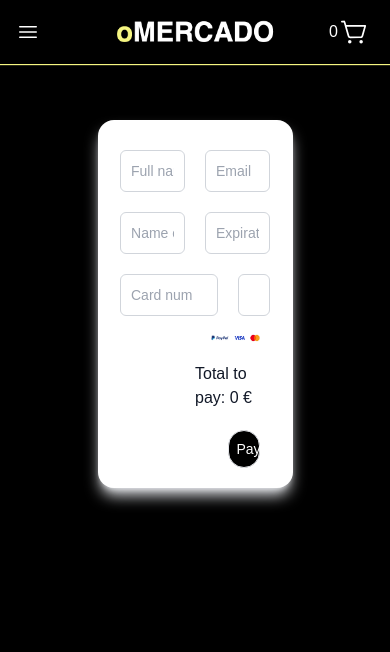
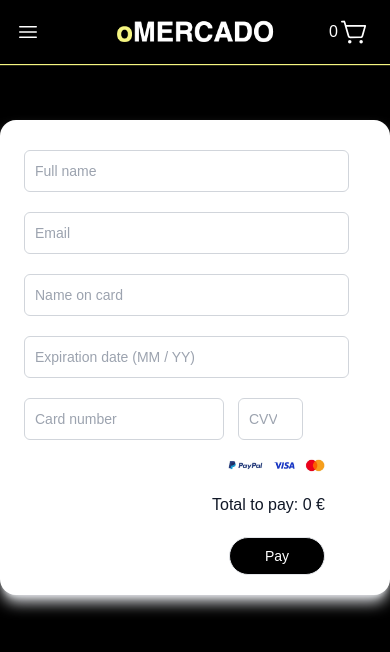
Before and after one commit to MagdaDra/oMERCADO_client, a React (Vite) app: page /checkout in a window 390 px wide. Shown: the top 652 px of the page. Built offline with nearby package versions, Linux system fonts and the light colour scheme.

Commit message:
Cart, Checkout and SuccessPayment mobile added

```diff
--- a/src/pages/Cart.jsx
+++ b/src/pages/Cart.jsx
@@ -53,7 +53,7 @@ const Cart = () => {
 			)}
 
 			{services.length > 0 && (
-				<div className=' bg-white text-gray-900 rounded-3xl w-3/4 m-auto mt-14 shadow-lg shadow-gray-200'>
+				<div className=' bg-white text-gray-900 rounded-3xl md:w-3/4 m-auto mt-14 shadow-lg shadow-gray-200'>
 					{servicesFromAPI.map((item) => {
 						const serviceInCart = services.find(
 							(service) => service._id === item._id,
@@ -63,19 +63,19 @@ const Cart = () => {
 
 						return (
 							<div
-								className='flex justify-between items-center ml-10 mr-10 pt-5 overflow-hidden'
+								className='flex flex-col items-center md:flex md:flex-row md:justify-between md:ml-10 md:mr-10 md:pt-5 md:overflow-hidden'
 								key={item._id}>
 								<div
-									className='w-20 h-20'
+									className='mt-8 w-20 h-20'
 									style={{
 										backgroundImage: `url(${item.img})`,
 										backgroundSize: 'cover',
 										backgroundPosition: 'center',
 									}}></div>
-								<p className='w-1/4'>{item.serviceName}</p>
-								<p className='w-1/5'>Unit price: {item.price} €</p>
+								<p className='mt-2 md:w-1/4'>{item.serviceName}</p>
+								<p className='mt-2 md:w-1/5'>Unit price: {item.price} €</p>
 
-								<div className='flex justify-between w-20'>
+								<div className='mt-2 flex justify-between w-20'>
 									<button
 										onClick={() =>
 											addToCart({ _id: item._id, quantity: -1 }, item.quantity)
@@ -91,11 +91,12 @@ const Cart = () => {
 									</button>
 								</div>
 
-								<div onClick={() => removeFromCart({ _id: item._id })}>
+								<div onClick={() => removeFromCart({ _id: item._id })} className='mt-2'>
 									<Trash size={20} />
 								</div>
 
-								<p>Total: {item.price * serviceInCart.quantity} €</p>
+								<p className='mt-2'>Total: {item.price * serviceInCart.quantity} €</p>
+
 							</div>
 						);
 					})}
@@ -105,7 +106,7 @@ const Cart = () => {
 					</div>
 					<div className='flex justify-end items-center mr-10 pb-10'>
 						<Link to={'/main'}>
-							<button className='text-black text-sm font-semibold items-center rounded-full justify-center p-2 w-48 bg-[#F5F581] hover:bg-[#8d8d4a] mt-2'>
+							<button className='text-black text-sm font-semibold items-center rounded-full justify-center p-2 md:w-48 bg-[#F5F581] hover:bg-[#8d8d4a] mt-2'>
 								Continue shopping
 							</button>
 						</Link>
--- a/src/pages/Checkout/Checkout.jsx
+++ b/src/pages/Checkout/Checkout.jsx
@@ -40,45 +40,45 @@ function Checkout() {
 
 	return (
 		<>
-			<div className='bg-white text-gray-900 rounded-2xl w-1/2 m-auto mt-14 shadow-lg shadow-gray-200'>
+			<div className='bg-white text-gray-900 rounded-2xl md:w-1/2 m-auto mt-14 shadow-lg shadow-gray-200'>
 				<form
 					onSubmit={handleSubmit}
 					className='w-full pt-5'>
 					<div>
-						<div className='flex justify-center'>
+						<div className='flex flex-col md:flex-row md:justify-center'>
 							<input
-								className='rounded-md border border-gray-300 text-sm w-1/3'
+								className='rounded-md border border-gray-300 text-sm ml-6 md:ml-0 w-5/6 md:w-1/3'
 								type='string'
 								placeholder='Full name'></input>
 
 							<input
-								className='rounded-md border border-gray-300 text-sm w-1/3'
+								className='rounded-md border border-gray-300 text-sm ml-6 md:ml-0 w-5/6 md:w-1/3'
 								type='string'
 								placeholder='Email'></input>
 						</div>
 
-						<div className='flex justify-center'>
+						<div className='flex flex-col md:flex-row md:justify-center'>
 							<input
-								className='rounded-md border border-gray-300 text-sm w-1/3'
+								className='rounded-md border border-gray-300 text-sm ml-6 md:ml-0 w-5/6 md:w-1/3'
 								type='string'
 								placeholder='Name on card'></input>
 
 							<input
-								className='rounded-md border border-gray-300 text-sm w-1/3'
+								className='rounded-md border border-gray-300 text-sm ml-6 md:ml-0 w-5/6 md:w-1/3'
 								type='string'
 								placeholder='Expiration date (MM / YY)'
 							/>
 						</div>
 
-						<div className='flex justify-center'>
+						<div className='flex md:justify-center'>
 							<input
-								className='rounded-md border border-gray-300 text-sm w-1/2'
+								className='rounded-md border border-gray-300 text-sm ml-6 md:ml-0 md:w-1/2'
 								type='number'
 								placeholder='Card number'
 							/>
 
 							<input
-								className='rounded-md border border-gray-300 text-sm w-1/6'
+								className='rounded-md border border-gray-300 text-sm w-1/6 ml-1 md:w-1/6'
 								type='number'
 								placeholder='CVV'
 							/>
@@ -97,7 +97,7 @@ function Checkout() {
 
 								<button
 									type='submit'
-									className='text-white text-sm items-center w-1/2 rounded-full justify-center p-2 border bg-black hover:bg-[#9a9a9a] mt-5 mb-5'>
+									className='text-white text-sm items-center w-24 md:w-1/2 rounded-full justify-center p-2 border bg-black hover:bg-[#9a9a9a] mt-5 mb-5'>
 									Pay
 								</button>
 							</div>
--- a/src/pages/SuccessPayment.jsx
+++ b/src/pages/SuccessPayment.jsx
@@ -9,7 +9,7 @@ function SuccessPayment() {
 					color='#f5f581'
 				/>
 			</div>
-			<div className='text-white mt-10 text-center'>
+			<div className='text-white mt-10 ml-3 mr-3 text-center'>
 				Payment completed successfully <br /> <br /> You will receive an email
 				with all the details soon
 			</div>
```
